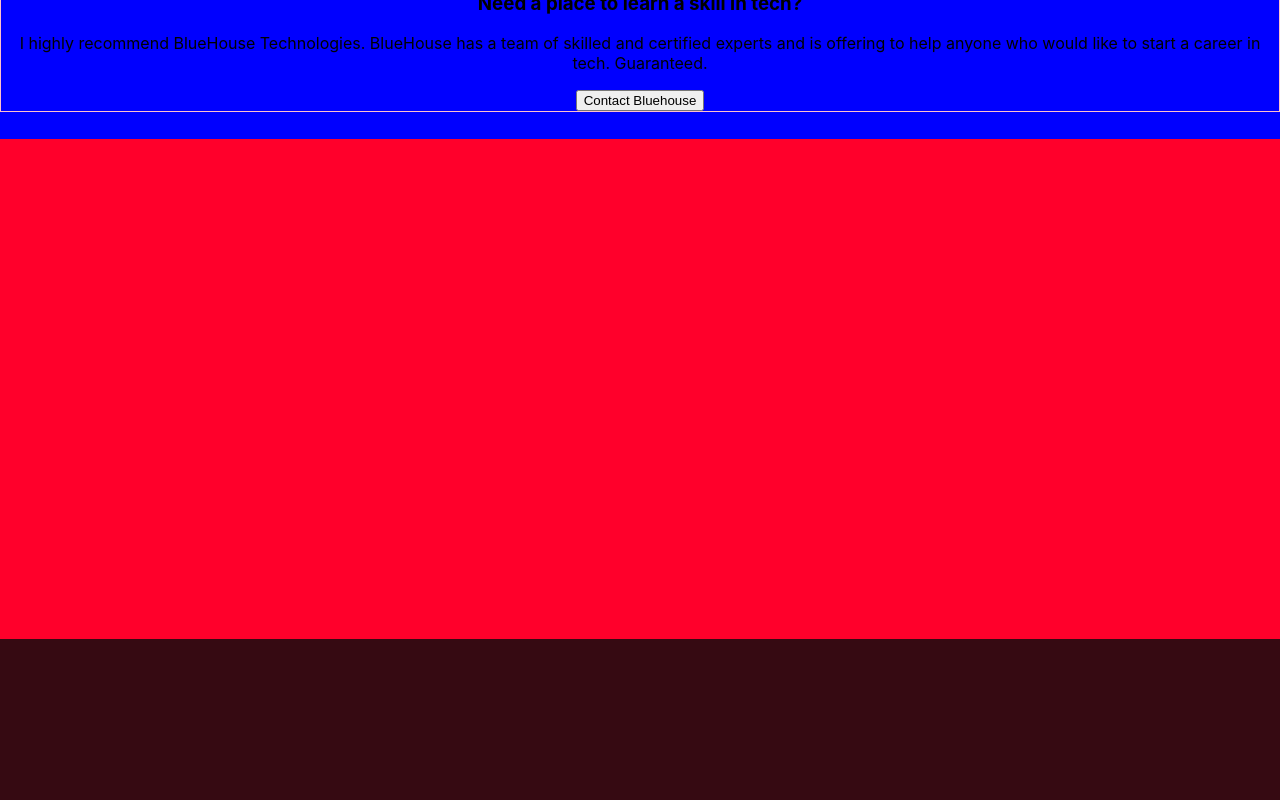
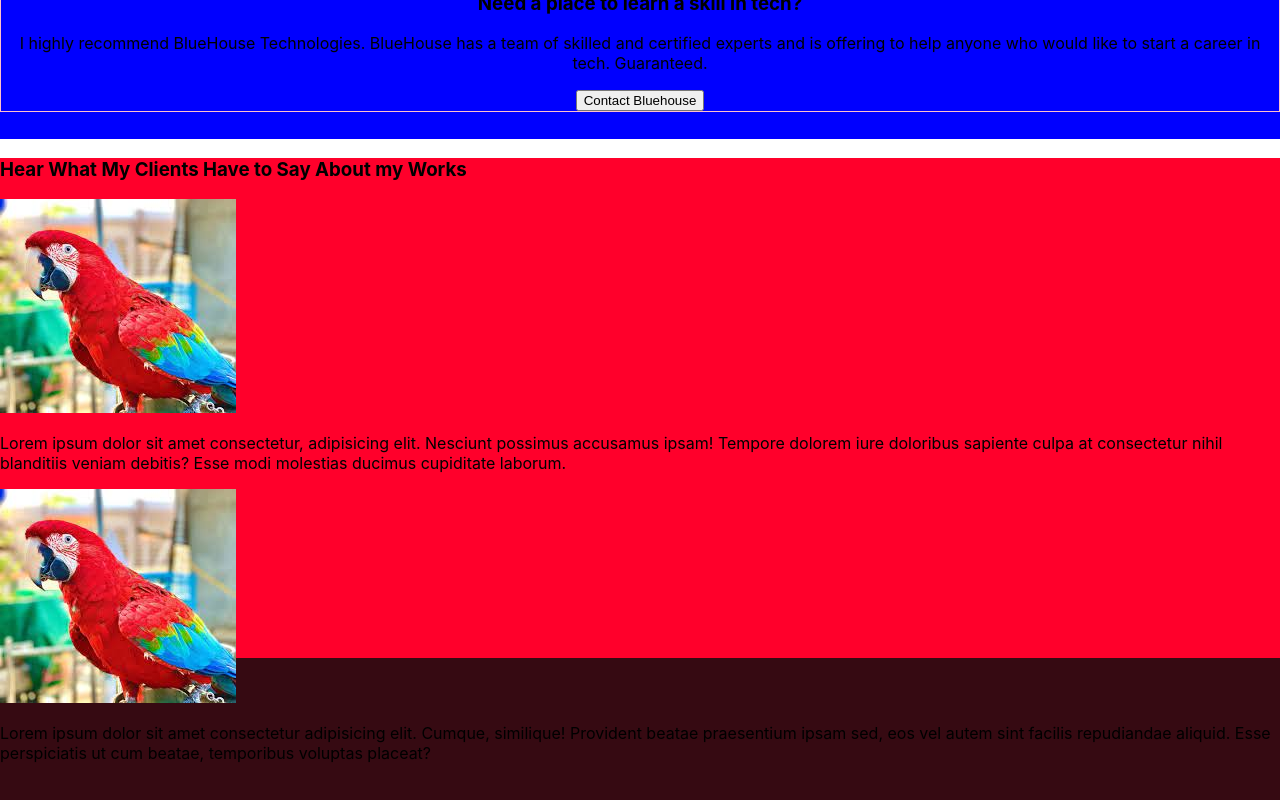
Before and after one commit to Muelji/myportfoliowebsite, a React (Create React App) app: page / in a window 1280 px wide. Shown: the part 2961-3761 px from the top of the page. Built offline with nearby package versions, Linux system fonts and the light colour scheme.

Commit message:
working on test componenet

```diff
--- a/src/Components/Test.jsx
+++ b/src/Components/Test.jsx
@@ -8,10 +8,18 @@ function Test() {
   return (
     <div className='testdiv'>
          <div className='test'>
+         <div className='hdiv'><h3>Hear What My Clients Have to Say About my Works</h3></div>
+             <div className='divtest'>
+                  <div>
+                      <img src={p} alt="p1" className='imgp' />
+                      <p>Lorem ipsum dolor sit amet consectetur, adipisicing elit. Nesciunt possimus accusamus ipsam! Tempore dolorem iure doloribus sapiente culpa at consectetur nihil blanditiis veniam debitis? Esse modi molestias ducimus cupiditate laborum.</p>
 
-
-
-
+                  </div>
+                  <div>
+                     <img src={p} alt="p2" className='imgp' />
+                      <p>Lorem ipsum dolor sit amet consectetur adipisicing elit. Cumque, similique! Provident beatae praesentium ipsam sed, eos vel autem sint facilis repudiandae aliquid. Esse perspiciatis ut cum beatae, temporibus voluptas placeat?</p>
+                  </div>
+             </div>
         </div>
     </div>
   )
```
